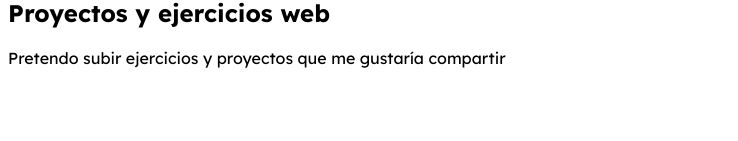
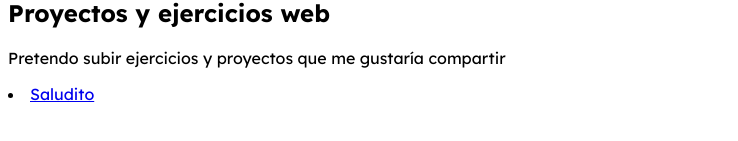
Before and after one commit to osotripolar/osotripolar, a plain HTML site: page index.html in a window 1280 px wide. Shown: the part 125-266 px from the top of the page, without its empty margins (0-738 px from the left). Drawn offline with Linux system fonts and the light colour scheme.

Commit message:
mayor descricion

```diff
--- a/index.html
+++ b/index.html
@@ -17,5 +17,6 @@
     <p>
         Pretendo subir ejercicios y proyectos que me gustaría compartir
     </p>
+    <li><a href="/saludo-llamativo">Saludito</a></li>
 </body>
 </html>
```
